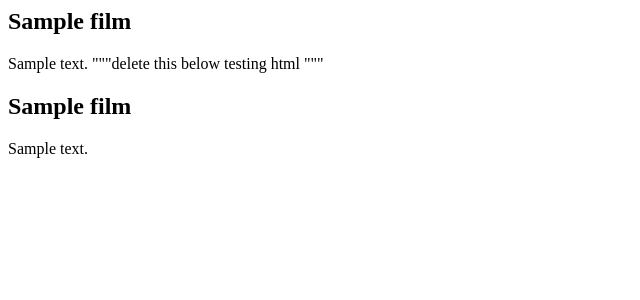
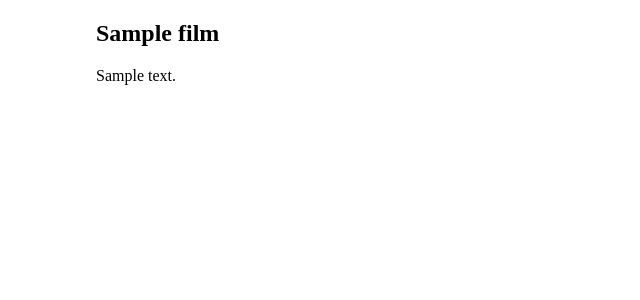
Before and after one commit to mattsgood2/pythondjango, a Django app: template movies/films/templates/films/film_list.html in a window 1280 px wide. Shown: the top 300 px of the page, without its empty margins (0-640 px from the left). Run offline with Django 3.2, Linux system fonts and the light colour scheme; the template is opened without the code that fills it: values that come from a table or form of the project are taken from there, others are empty; tables that the repository leaves empty hold one stand-in row (values such as "Sample post").

Commit message:
films.html

```diff
--- a/movies/films/templates/films/film_list.html
+++ b/movies/films/templates/films/film_list.html
@@ -1,23 +1,11 @@
-{% for film in films %}
-<h2>{{ film.title }}</h2>
-{{ film.description }}
-{% endfor %}
+{% extends 'layout.html' %}
 
-"""delete this below testing html """
-{% load static %}
-{% load static from staticfiles %}
 
-<!doctype html>
-<html>
-  <head>
-    <title>{% block title %}{% endblock %}</title>
-    <link rel="stylesheet" href="{% static 'css/layout.css' %}" >
-  </head>
-  <div>
-      <body>{% for film in films %}
-          <h2>{{ film.title }}</h2>
-          {{ film.description }}
-          {% endfor %}
-      </body>
-  </div>
-</html>
+
+{% block title %}{{ Film.title}}{% endblock %}
+
+{% block content %}
+    <h2>{{Film.title}}</h2>
+    {{ Film.description }}
+
+{% endblock %}
```
